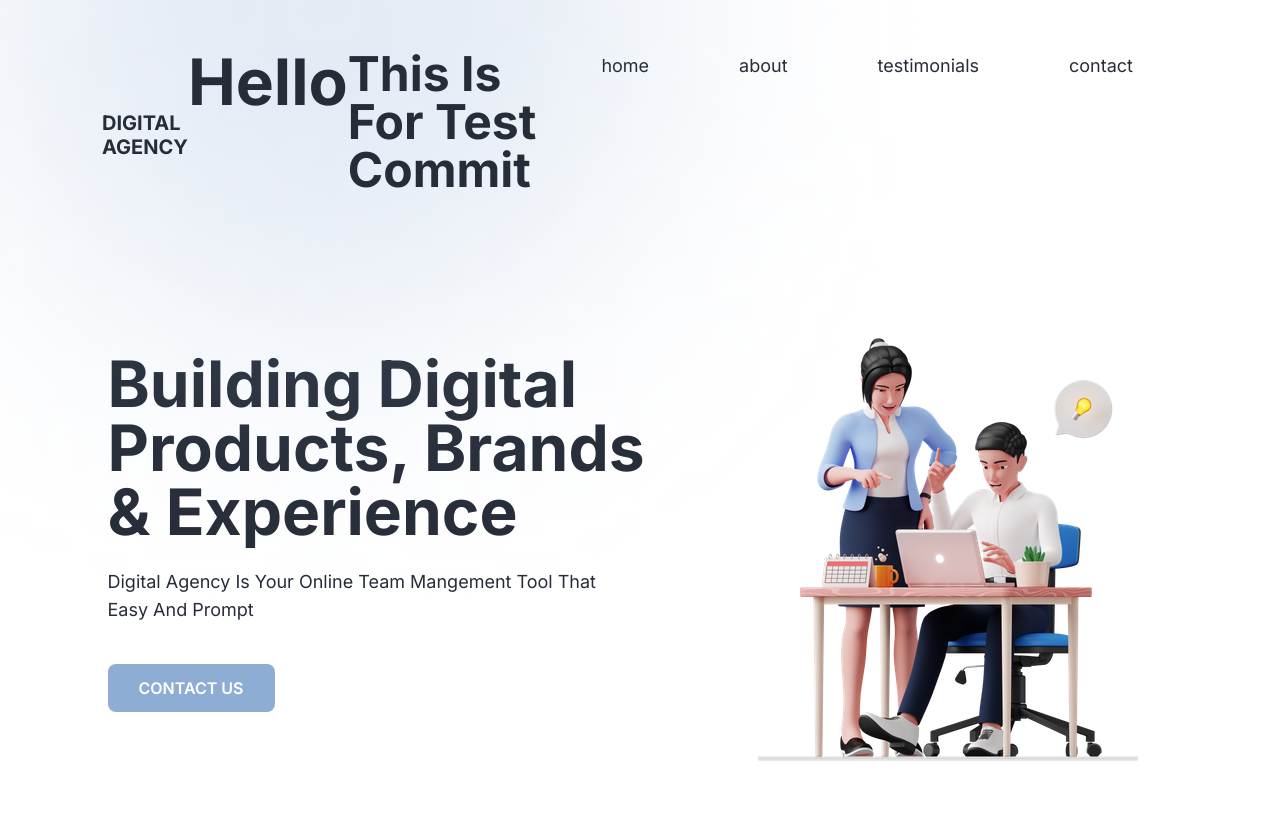
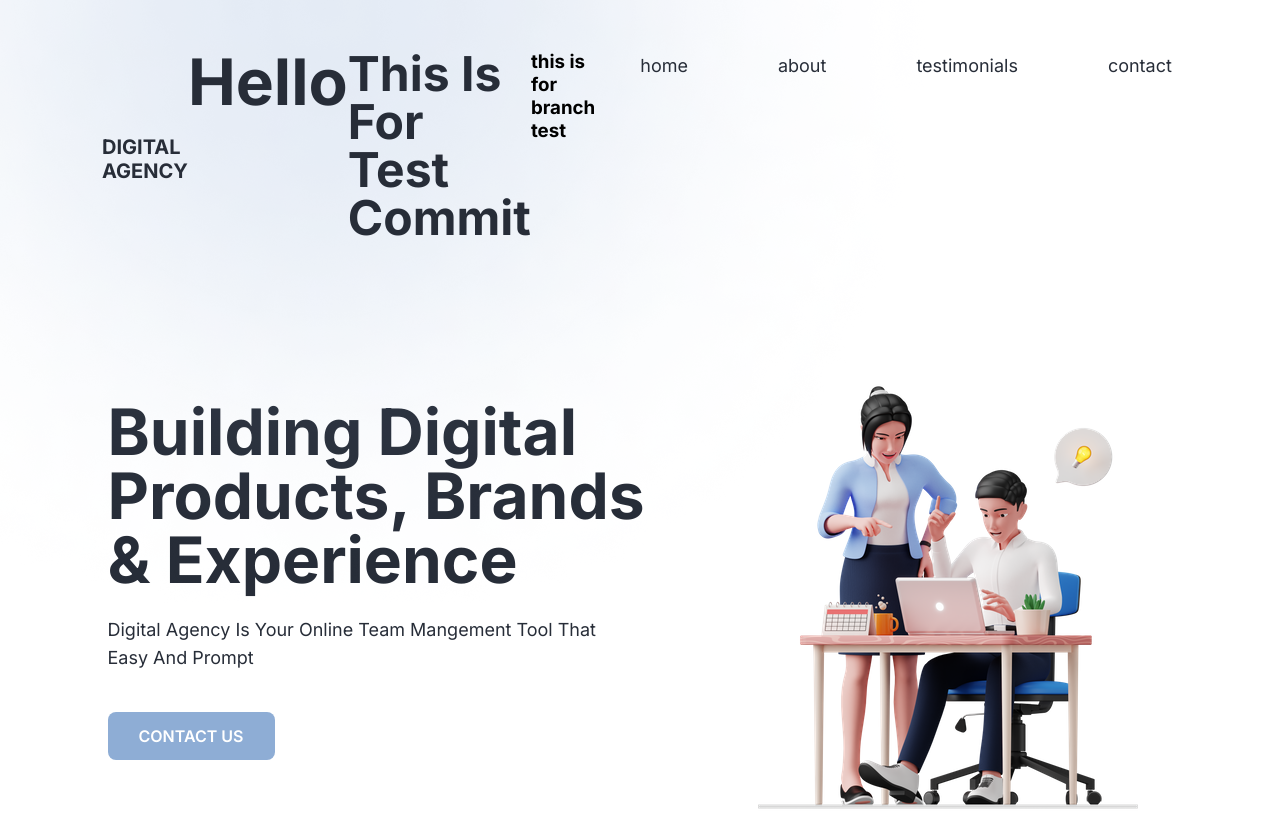
Before and after one commit to KatUser1/Home-work-12, a plain HTML site: page index.html in a window 1280 px wide. Shown: the top 830 px of the page. Drawn offline with Linux system fonts and the light colour scheme.

Commit message:
add h3 for test

```diff
--- a/index.html
+++ b/index.html
@@ -18,6 +18,7 @@
             <div class="logo"> <a href="#">Digital Agency</a> </div>
            <h1>Hello</h1>
            <h2>this is for test commit</h2>
+           <h3>this is for branch test</h3>
             <nav>
                 <ul>
                     <li>
```
